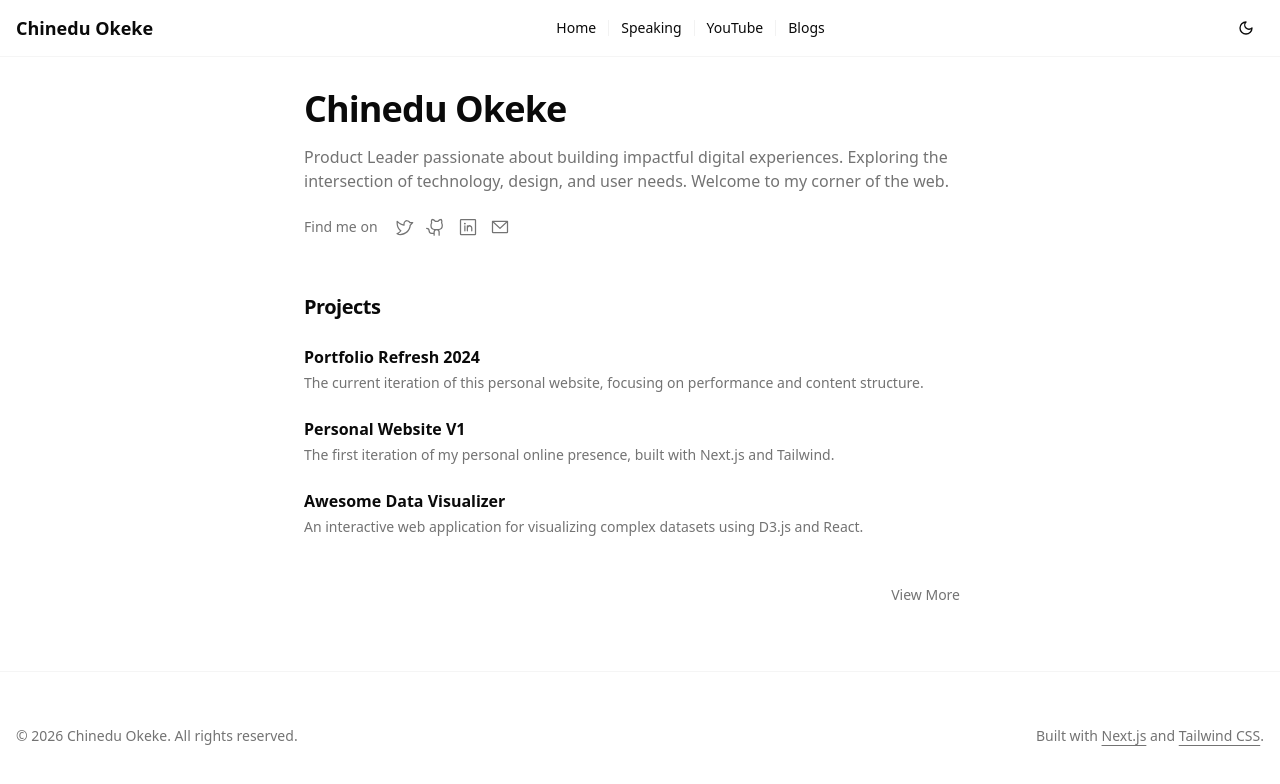
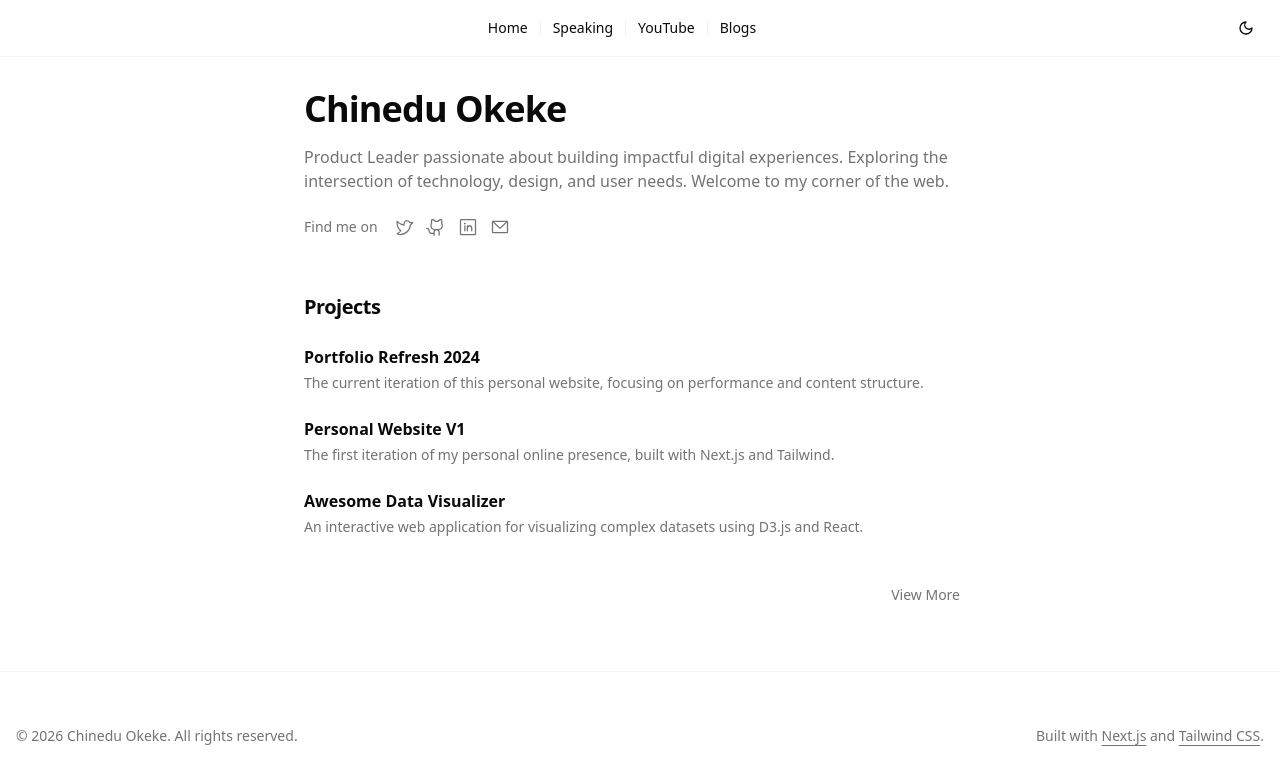
Before and after one commit to edungee/chineduokeke.com, a Next.js app: page / in a window 1280 px wide. Shown: the top 784 px of the page. Built offline with nearby package versions, Linux system fonts and the light colour scheme.

Commit message:
refactor: Remove name from header

```diff
--- a/components/Header.tsx
+++ b/components/Header.tsx
@@ -15,7 +15,7 @@ const Header = () => {
             <MobileNav />
             {/* Optional: Add SVG logo here if desired */}
             <Link href="/" className="ml-2 md:ml-0 flex items-center space-x-2">
-                <span className="font-bold sm:inline-block text-lg">Chinedu Okeke</span>
+                {/* <span className="font-bold sm:inline-block text-lg">Chinedu Okeke</span> */}
             </Link>
         </div>
 
```
